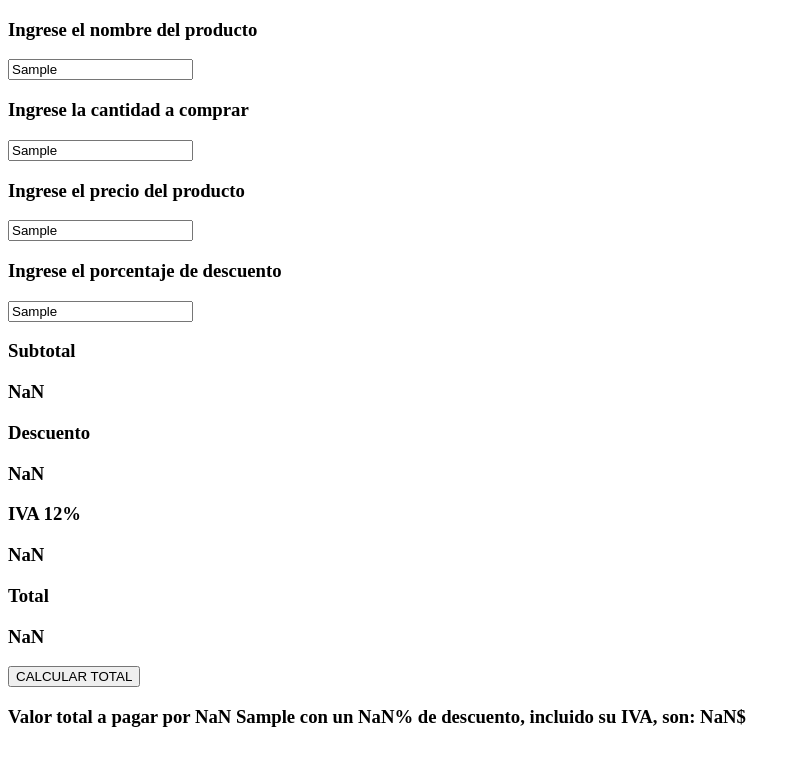
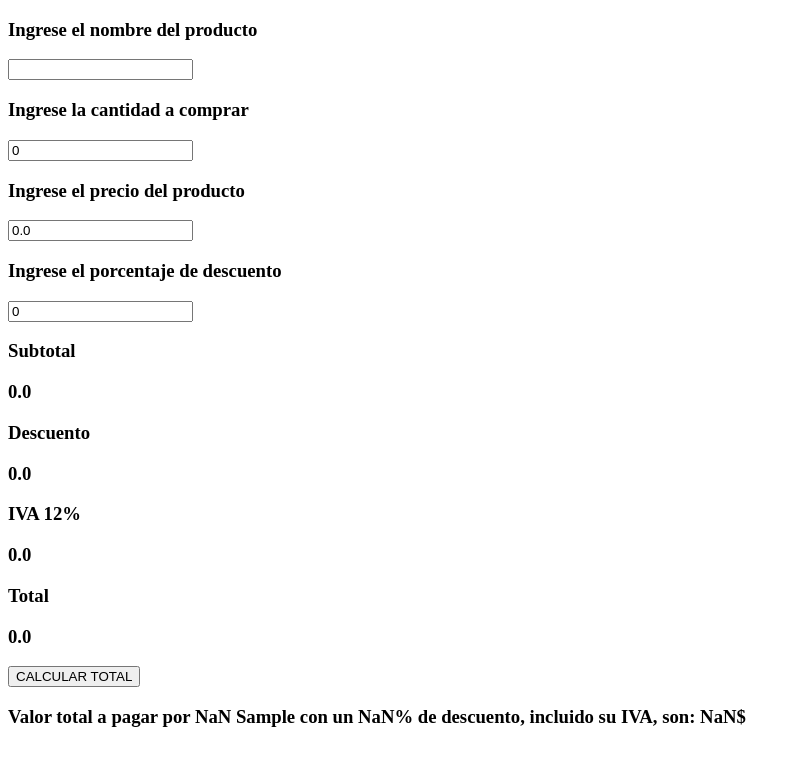
Before and after one commit to DanilsMIT/KrakeDev, a plain HTML site: page puntoDeVenta_v4-COMPLETADO/puntoDeVenta.html in a window 1280 px wide. Both pictures are taken after typing "Sample", "Sample", "Sample", "Sample" into the empty fields and a click on the button "CALCULAR TOTAL". Shown: the whole page, without its empty margins (0-801 px from the left). Drawn offline with Linux system fonts and the light colour scheme.

Commit message:
vF Reto27, limpiar agregado, finalizado

```diff
--- a/puntoDeVenta_v4-COMPLETADO/puntoDeVenta.js
+++ b/puntoDeVenta_v4-COMPLETADO/puntoDeVenta.js
@@ -114,13 +114,28 @@ calcularValorTotal = function () {
     let resumen=("Valor total a pagar por "+cantidad+" "+nombreProducto+" con un "+porcentajeDescuento+"%"+" de descuento, incluido su IVA, son: "+valorTotal+"$")
     mostrarTexto("lblResumen",resumen)
 
+    limpiar();
 
 }
+
 limpiar = function () {
     /*
         Dejar todas las cajas de texto con el valor cadena vacía, 0 ó 0.0 según el tipo de dato
         Dejar todos los textos de los montos con el valor 0.0
         Si funciona, hacer un commit
      */
+    let ctxt=("");
+    let cnI=("0");
+    let cnF=("0.0");
+
+    let clean1=mostrarTextoEnCaja("txtProducto",ctxt);
+    let clean2=mostrarTextoEnCaja("txtCantidad",cnI);
+    let clean3=mostrarTextoEnCaja("txtPrecio",cnF);
+    let clean4=mostrarTextoEnCaja("txtPorcentajeDescuento",cnI);
+
+    let clean5=mostrarTexto("lblSubtotal",cnF);
+    let clean6=mostrarTexto("lblDescuento",cnF);
+    let clean7=mostrarTexto("lblValorIVA",cnF);
+    let clean8=mostrarTexto("lblTotal",cnF);
 }
 /* SI TODO FUNCIONA, HACER UN PUSH */
```
Also changed, not shown: puntoDeVenta_v4-COMPLETADO/puntoDeVenta.html (+0 -2 lines).
